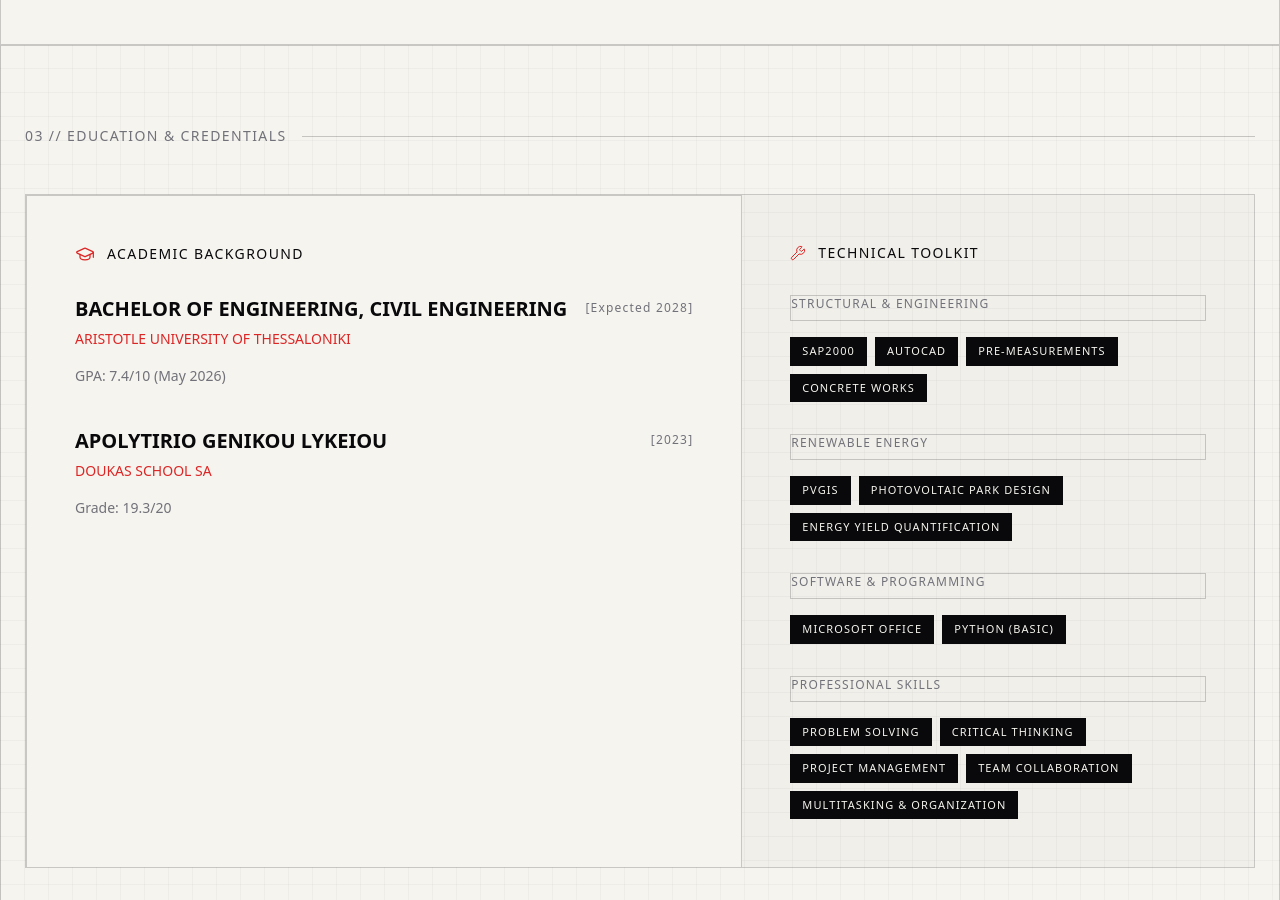
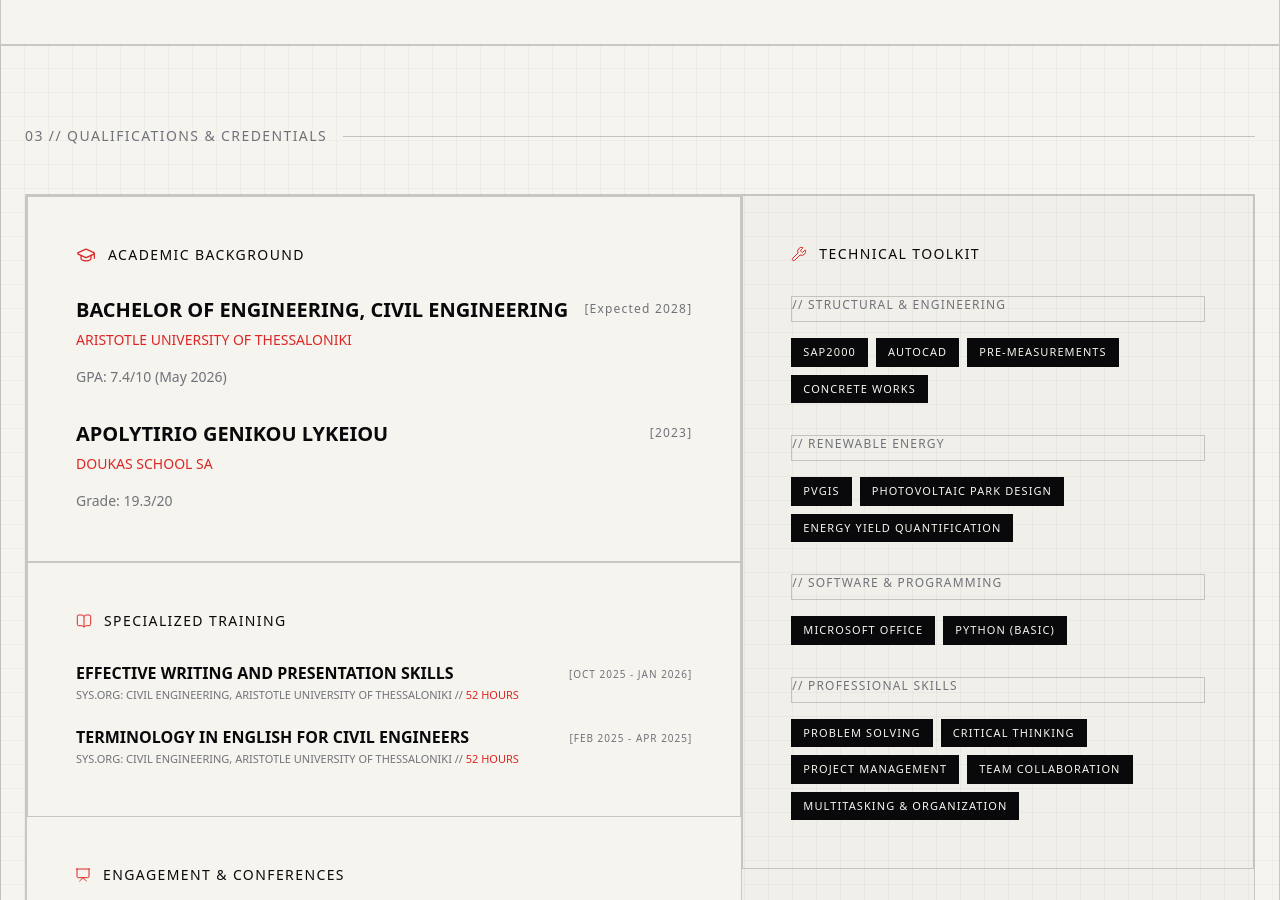
Before and after one commit to arisloumos/civil-engineering-portfolio, a Next.js app: page / in a window 1280 px wide. Shown: the part 1900-2800 px from the top of the page. Built offline with nearby package versions, Linux system fonts and the light colour scheme.

Commit message:
Add training/conferences/languages, change hero SYS LOC, update footer with personal note

```diff
--- a/src/components/Credentials.tsx
+++ b/src/components/Credentials.tsx
@@ -1,5 +1,5 @@
 import { PORTFOLIO_DATA } from "@/data";
-import { GraduationCap, Wrench } from "lucide-react";
+import { GraduationCap, Wrench, BookOpen, Presentation, Globe } from "lucide-react";
 
 export default function Credentials() {
   return (
@@ -9,7 +9,7 @@ export default function Credentials() {
         {/* Section Header */}
         <div className="flex items-center gap-4 mb-12">
           <h2 className="font-mono text-sm tracking-widest text-graphite-light uppercase">
-            03 // Education & Credentials
+            03 // Qualifications & Credentials
           </h2>
           <div className="flex-grow h-[1px] bg-graphite/20"></div>
         </div>
@@ -17,14 +17,16 @@ export default function Credentials() {
         {/* 2-Column Structural Grid */}
         <div className="grid grid-cols-1 lg:grid-cols-12 gap-0 border structural-border">
 
-          {/* Left Column: Education */}
-          <div className="lg:col-span-7 p-8 md:p-12 border-b lg:border-b-0 lg:border-r structural-border bg-paper">
+          {/* LEFT COLUMN: Academic & Professional Development */}
+          <div className="lg:col-span-7 border-b lg:border-b-0 lg:border-r structural-border bg-paper flex flex-col">
+
+            {/* 1. Education Block */}
+            <div className="p-8 md:p-12 border-b structural-border">
               <div className="flex items-center gap-3 mb-8">
                 <GraduationCap className="w-5 h-5 text-blueprint" strokeWidth={1.5} />
                 <h3 className="font-mono text-sm tracking-widest text-graphite uppercase">Academic Background</h3>
               </div>
-
-            <div className="flex flex-col gap-10">
+              <div className="flex flex-col gap-8">
                 {PORTFOLIO_DATA.education.map((edu) => (
                   <div key={edu.id} className="flex flex-col gap-2">
                     <div className="flex justify-between items-start gap-4">
@@ -46,18 +48,74 @@ export default function Credentials() {
               </div>
             </div>
 
-          {/* Right Column: Technical Toolkit */}
-          <div className="lg:col-span-5 p-8 md:p-12 bg-black/[0.02]">
+            {/* 2. Specialized Training Block */}
+            <div className="p-8 md:p-12 border-b structural-border">
+              <div className="flex items-center gap-3 mb-8">
+                <BookOpen className="w-4 h-4 text-blueprint" strokeWidth={1.5} />
+                <h3 className="font-mono text-sm tracking-widest text-graphite uppercase">Specialized Training</h3>
+              </div>
+              <div className="flex flex-col gap-6">
+                {PORTFOLIO_DATA.training.map((trn) => (
+                  <div key={trn.id} className="flex flex-col gap-1">
+                    <div className="flex justify-between items-start gap-4">
+                      <h4 className="font-sans text-base font-bold text-graphite uppercase leading-tight">
+                        {trn.title}
+                      </h4>
+                      <span className="font-mono text-[10px] tracking-widest text-graphite-light whitespace-nowrap mt-1">
+                        [{trn.period}]
+                      </span>
+                    </div>
+                    <span className="font-mono text-[11px] text-graphite-light uppercase">
+                      SYS.ORG: {trn.institution} // <span className="text-blueprint">{trn.duration}</span>
+                    </span>
+                  </div>
+                ))}
+              </div>
+            </div>
+
+            {/* 3. Conferences Block */}
+            <div className="p-8 md:p-12">
+              <div className="flex items-center gap-3 mb-8">
+                <Presentation className="w-4 h-4 text-blueprint" strokeWidth={1.5} />
+                <h3 className="font-mono text-sm tracking-widest text-graphite uppercase">Engagement & Conferences</h3>
+              </div>
+              <div className="flex flex-col gap-6">
+                {PORTFOLIO_DATA.conferences.map((conf) => (
+                  <div key={conf.id} className="flex flex-col gap-1">
+                    <div className="flex justify-between items-start gap-4">
+                      <h4 className="font-sans text-sm font-bold text-graphite uppercase leading-tight">
+                        {conf.title}
+                      </h4>
+                      <span className="font-mono text-[10px] tracking-widest text-graphite-light whitespace-nowrap mt-1">
+                        [{conf.period}]
+                      </span>
+                    </div>
+                    {conf.role && (
+                      <span className="font-mono text-[10px] bg-paper-dark border structural-border px-2 py-0.5 w-fit text-graphite-light uppercase mt-1">
+                        ROLE: {conf.role}
+                      </span>
+                    )}
+                  </div>
+                ))}
+              </div>
+            </div>
+
+          </div>
+
+          {/* RIGHT COLUMN: Skills & Capabilities */}
+          <div className="lg:col-span-5 bg-black/[0.02] flex flex-col">
+
+            {/* 1. Technical Toolkit Block */}
+            <div className="p-8 md:p-12 border-b structural-border">
               <div className="flex items-center gap-3 mb-8">
                 <Wrench className="w-4 h-4 text-blueprint" strokeWidth={1.5} />
                 <h3 className="font-mono text-sm tracking-widest text-graphite uppercase">Technical Toolkit</h3>
               </div>
-
               <div className="flex flex-col gap-8">
                 {PORTFOLIO_DATA.toolkit.map((category, index) => (
                   <div key={index} className="flex flex-col gap-3">
                     <span className="font-mono text-xs tracking-widest text-graphite-light uppercase border-b structural-border pb-2">
-                    {category.category}
+                      // {category.category}
                     </span>
                     <div className="flex flex-wrap gap-2 pt-1">
                       {category.skills.map((skill, i) => (
@@ -74,6 +132,28 @@ export default function Credentials() {
               </div>
             </div>
 
+            {/* 2. Languages Block */}
+            <div className="p-8 md:p-12">
+              <div className="flex items-center gap-3 mb-8">
+                <Globe className="w-4 h-4 text-blueprint" strokeWidth={1.5} />
+                <h3 className="font-mono text-sm tracking-widest text-graphite uppercase">Languages</h3>
+              </div>
+              <div className="flex flex-col gap-4">
+                {PORTFOLIO_DATA.languages.map((lang, index) => (
+                  <div key={index} className="flex justify-between items-center border-b structural-border pb-2 group">
+                    <span className="font-sans text-sm font-bold text-graphite uppercase group-hover:text-blueprint transition-colors">
+                      {lang.language}
+                    </span>
+                    <span className="font-mono text-[11px] tracking-widest text-graphite-light uppercase">
+                      {lang.level}
+                    </span>
+                  </div>
+                ))}
+              </div>
+            </div>
+
+          </div>
+
         </div>
 
       </div>
--- a/src/components/Footer.tsx
+++ b/src/components/Footer.tsx
@@ -63,7 +63,7 @@ export default function Footer() {
         {/* Bottom copyright */}
         <div className="flex flex-col sm:flex-row justify-between items-center mt-8 font-mono text-[10px] text-paper/40 tracking-widest uppercase gap-4 text-center sm:text-left">
           <p>© {currentYear} {personal.name}. All rights reserved.</p>
-          <p>ENGINEERED IN {personal.location.toUpperCase()}</p>
+          <p>DESIGNED & BUILT BY ARIS LOUMIDIS</p>
         </div>
 
       </div>
--- a/src/components/Hero.tsx
+++ b/src/components/Hero.tsx
@@ -12,7 +12,7 @@ export default function Hero() {
         <div className="flex items-center gap-4 mb-12">
           <div className="w-8 h-[1px] bg-graphite/30"></div>
           <p className="font-mono text-xs text-graphite-light tracking-widest uppercase">
-            SYS.LOC // {personal.coordinates}
+            THESSALONIKI, GR // AUTH // 2023-2028
           </p>
         </div>
 
--- a/src/data.ts
+++ b/src/data.ts
@@ -6,8 +6,7 @@ export const PORTFOLIO_DATA = {
     role: "Civil Engineering Undergraduate",
     statement:
       "Civil Engineering undergraduate with practical experience in construction site operations, concrete works, and architectural trades, with a growing focus on structural engineering, renewable energy, and project management.",
-    location: "Athens, Greece",
-    coordinates: "LAT: 37.9838° N / LON: 23.7275° E",
+    location: "Thessaloniki, Greece",
   },
 
   contact: {
@@ -15,6 +14,7 @@ export const PORTFOLIO_DATA = {
     linkedin: "https://linkedin.com/in/konstantinos-karouzos",
     resumeUrl: "/CV_Karouzos_EN.pdf",
   },
+
   experience: [
     {
       id: "exp-01",
@@ -110,4 +110,41 @@ export const PORTFOLIO_DATA = {
       ],
     },
   ],
+
+  training: [
+    {
+      id: "trn-01",
+      title: "Effective Writing and Presentation Skills",
+      institution: "Civil Engineering, Aristotle University of Thessaloniki",
+      duration: "52 hours",
+      period: "OCT 2025 - JAN 2026",
+    },
+    {
+      id: "trn-02",
+      title: "Terminology in English for Civil Engineers",
+      institution: "Civil Engineering, Aristotle University of Thessaloniki",
+      duration: "52 hours",
+      period: "FEB 2025 - APR 2025",
+    },
+  ],
+  conferences: [
+    {
+      id: "conf-01",
+      title: "5th Panhellenic Civil Engineering Students Conference",
+      role: "Organising Committee Member",
+      period: "MAR 2025",
+    },
+    {
+      id: "conf-02",
+      title: "19th Panhellenic Concrete Conference",
+      role: "Attendee", // Added this so the layout remains consistent
+      period: "NOV 2024",
+    },
+  ],
+  languages: [
+    { language: "Greek", level: "Native" },
+    { language: "English", level: "C2 - Proficient" },
+    { language: "French", level: "B1 - Intermediate" },
+  ],
+
 };
```
Lines whose indentation alone changed are shown as unchanged.
